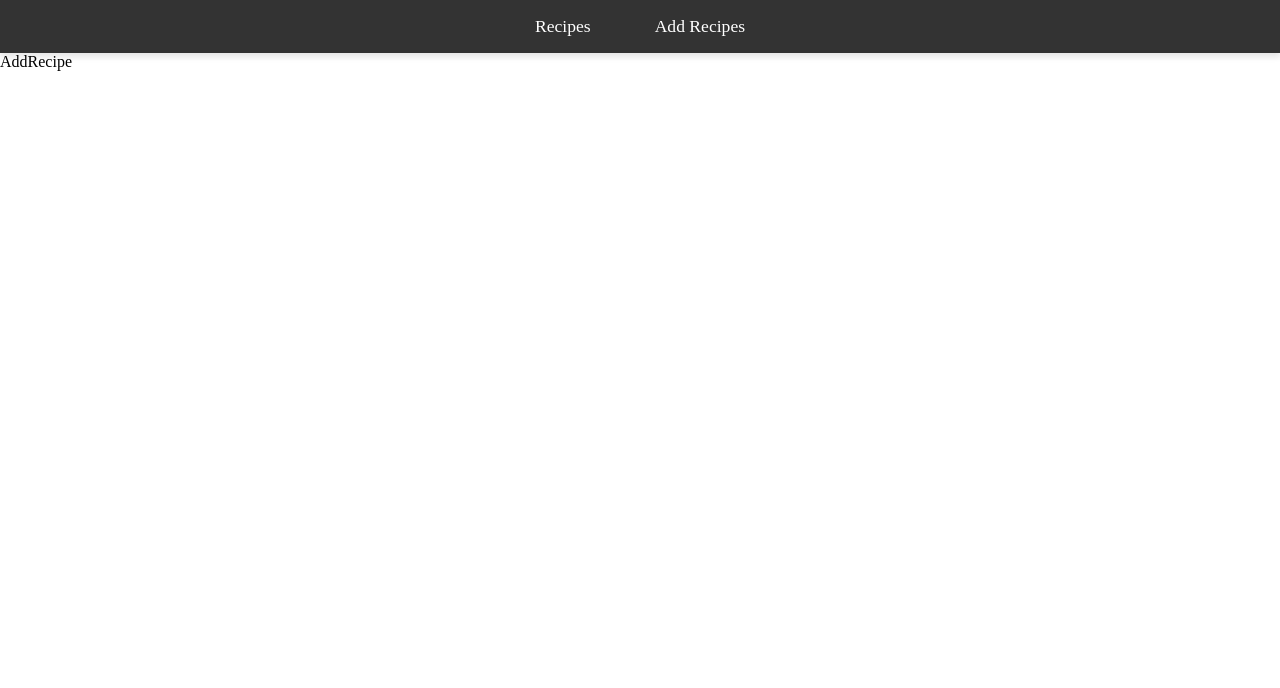
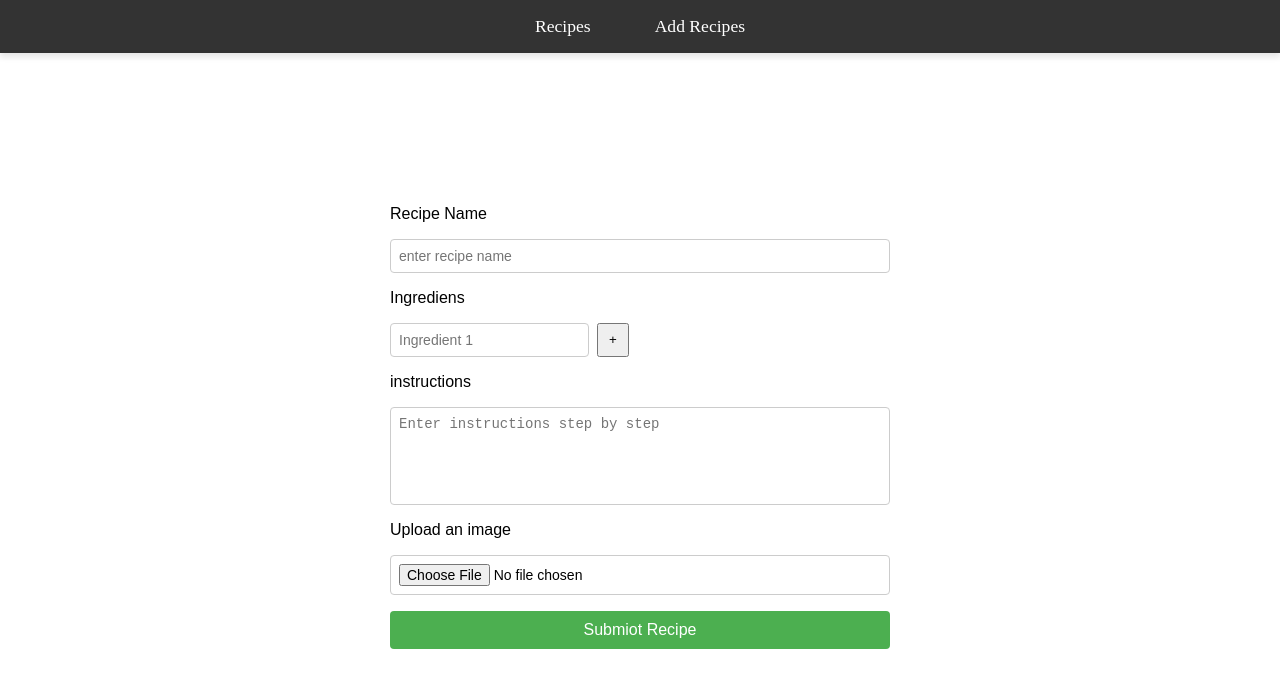
Before and after one commit to shahramjabari/recipe-project, a React (Vite) app: page /add-recipe in a window 1280 px wide. Shown: the top 688 px of the page. Built offline with nearby package versions, Linux system fonts and the light colour scheme; no server answers.

Commit message:
fixed add recipes

```diff
--- a/package.json
+++ b/package.json
@@ -10,6 +10,8 @@
     "preview": "vite preview"
   },
   "dependencies": {
+    "@cloudinary/react": "^1.14.1",
+    "@cloudinary/url-gen": "^1.21.0",
     "firebase": "^11.6.1",
     "react": "^19.0.0",
     "react-dom": "^19.0.0",
--- a/src/pages/AddRecipe/AddRecipe.jsx
+++ b/src/pages/AddRecipe/AddRecipe.jsx
@@ -1,7 +1,222 @@
+import { useRef, useState } from "react";
 import styles from "./AddRecipe.module.css";
+import { addDoc, collection } from "firebase/firestore";
+import { database } from "../../fireBaseConfig";
 
 const AddRecipe = () => {
-  return <div>AddRecipe</div>;
+  const [recipeDetails, setRecipeDetails] = useState({
+    title: "",
+    ingredients: [""],
+    instructions: "",
+    image: null,
+    previewUrl: null,
+  });
+  const fileInputRef = useRef(null);
+  //   retriving input value
+  const handleChange = (e) => {
+    const { name, value } = e.target;
+    if (e.target.type === "file") return;
+    setRecipeDetails((prevDetails) => ({
+      ...prevDetails,
+      [name]: value,
+    }));
+  };
+  //   add input fields for ingredients
+  const addIngredient = () => {
+    if (
+      recipeDetails.ingredients[recipeDetails.ingredients.length - 1] !== ""
+    ) {
+      setRecipeDetails((prevDetails) => ({
+        ...prevDetails,
+        ingredients: [...recipeDetails.ingredients, ""],
+      }));
+    } else {
+      alert("please fill out the current ingredient input first");
+    }
+  };
+  //   retrive the ingredients from the form
+  const handleIngredientsChange = (index, value) => {
+    const updatedIngredients = [...recipeDetails.ingredients];
+    updatedIngredients[index] = value;
+    setRecipeDetails((prevDetails) => ({
+      ...prevDetails,
+      ingredients: updatedIngredients,
+    }));
+  };
+  //    create fuction for retieving image from the form
+  const handleImageChange = (e) => {
+    const file = e.target.files[0];
+    if (file && file.type.startsWith("image/")) {
+      const previewUrl = URL.createObjectURL(file);
+      setRecipeDetails((prevDetails) => ({
+        ...prevDetails,
+        image: file,
+        previewUrl: previewUrl,
+      }));
+      console.log("file", file);
+    } else {
+      setRecipeDetails((prevDetails) => ({
+        ...prevDetails,
+        image: null,
+        previewUrl: null,
+      }));
+      console.log("please upload a valid image");
+    }
+  };
+  //   Removing the selected Image
+  const handleRemoveImage = () => {
+    setRecipeDetails((prevDetails) => ({
+      ...prevDetails,
+      image: null,
+      previewUrl: null,
+    }));
+    if (fileInputRef.current) {
+      fileInputRef.current.value = "";
+    }
+  };
+  //   uploading the image the to cloudinary istorage
+  const uploadImage = async () => {
+    const formData = new FormData();
+
+    formData.append("file", recipeDetails.image);
+    formData.append("upload_preset", "upload_preset");
+    formData.append("cloud_name", "dgfy4osmh");
+    try {
+      const response = await fetch(
+        `https://api.cloudinary.com/v1_1/dgfy4osmh/upload`,
+        {
+          method: "POST",
+          body: formData,
+        }
+      );
+      const data = await response.json();
+      console.log("image url", data.secure_url);
+      console.log("Public ID", data.public_id);
+
+      setRecipeDetails((prevDetails) => ({
+        ...prevDetails,
+        previewUrl: data.secure_url,
+      }));
+
+      alert("image was uploaded");
+      return data.secure_url;
+    } catch (error) {
+      alert("failed to upload the image");
+      console.log(error.message);
+      return null;
+    }
+  };
+  //    save data to firestore
+  const saveDataToFirestore = async (recipe) => {
+    try {
+      const docRef = await addDoc(collection(database, "recipes"), recipe);
+      console.log("document has been added with the id:", docRef.id);
+    } catch (error) {
+      console.log(error.message, "failed to store the document");
+    }
+  };
+
+  //   handle form submit
+  const handleSubmit = async (e) => {
+    e.preventDefault();
+    try {
+      const imageUrl = await uploadImage();
+
+      const recipeData = {
+        ...recipeDetails,
+        image: imageUrl,
+      };
+      console.log("recipe data:", recipeData);
+      await saveDataToFirestore(recipeData);
+    } catch (error) {
+      console.log(error.message);
+    }
+  };
+  return (
+    <div className={styles.addRecipeContainer}>
+      <form className={styles.addRecipeForm} onSubmit={handleSubmit}>
+        {/* title */}
+        <label htmlFor="title" className={styles.lable}>
+          Recipe Name
+        </label>
+        <input
+          type="text"
+          name="title"
+          id="title"
+          className={styles.input}
+          placeholder="enter recipe name"
+          required
+          onChange={handleChange}
+        />
+        {/* ingridiens */}
+        <label htmlFor="ingredients" className={styles.lable}>
+          Ingrediens
+        </label>
+        <div className={styles.ingredientsSection} id="ingredents-section">
+          {recipeDetails.ingredients.map((ingredients, index) => (
+            <div className={styles.ingredientRow} key={index}>
+              <input
+                type="text"
+                className={styles.input}
+                placeholder={`Ingredient ${index + 1}`}
+                name={`Ingredient ${index + 1}`}
+                onChange={(e) => handleIngredientsChange(index, e.target.value)}
+              />
+            </div>
+          ))}
+          <button
+            className={styles.addIngredientButton}
+            onClick={addIngredient}
+          >
+            +
+          </button>
+        </div>
+        {/* instructions */}
+        <label htmlFor="instructions" className={styles.lable}>
+          instructions
+        </label>
+        <textarea
+          name="instructions"
+          id="instructions"
+          rows={5}
+          className={styles.textarea}
+          placeholder="Enter instructions step by step"
+          required
+          onChange={handleChange}
+        ></textarea>
+        {/* imageUpload */}
+        <label htmlFor="image" className={styles.lable}>
+          Upload an image
+        </label>
+        <input
+          type="file"
+          id="image"
+          name="image"
+          className={styles.fileInput}
+          accept=".jpg, .png, .jpeg"
+          onChange={handleImageChange}
+          ref={fileInputRef}
+        />
+        {recipeDetails.previewUrl && (
+          <div className={styles.imagePreviewContainer}>
+            <img
+              src={recipeDetails.previewUrl}
+              alt="recipe image preview"
+              className={styles.imagePreview}
+            />
+            <button
+              className={styles.removeImageButton}
+              onClick={handleRemoveImage}
+            >
+              Revome Image
+            </button>
+          </div>
+        )}
+        {/* submitbutton */}
+        <button className={styles.submitButton}>Submiot Recipe</button>
+      </form>
+    </div>
+  );
 };
 
 export default AddRecipe;
--- a/src/pages/AddRecipe/AddRecipe.module.css
+++ b/src/pages/AddRecipe/AddRecipe.module.css
@@ -0,0 +1,95 @@
+.addRecipeContainer {
+  width: 100%;
+  height: 100%;
+  display: flex;
+  justify-content: center;
+  align-items: center;
+}
+.addRecipeForm {
+  display: flex;
+  flex-direction: column;
+  gap: 16px;
+  min-width: 500px;
+  max-width: 600px;
+  margin: 0 auto;
+  font-family: Arial, sans-serif;
+}
+
+.label {
+  font-weight: bold;
+  /* margin-bottom: 8px; */
+}
+
+.input,
+.textarea,
+.fileInput {
+  width: 100%;
+  padding: 8px;
+  border: 1px solid #ccc;
+  border-radius: 4px;
+  font-size: 14px;
+}
+
+.textarea {
+  resize: none;
+}
+
+.ingredientsSection {
+  max-width: 600px; /* Restrict container width */
+  display: flex; /* Use flexbox for layout */
+  flex-wrap: wrap; /* Allow child elements to wrap to the next row */
+  gap: 8px; /* Add space between elements */
+  justify-content: flex-start; /* Ensures even distribution */
+}
+.addIngredientButton {
+  width: 32px;
+  cursor: pointer;
+}
+.submitButton {
+  background-color: #4caf50;
+  color: white;
+  padding: 10px 15px;
+  border: none;
+  border-radius: 4px;
+  font-size: 16px;
+  cursor: pointer;
+  text-align: center;
+}
+
+.submitButton:hover {
+  background-color: #45a049;
+}
+.imagePreviewContainer {
+  width: 100%; /* Occupies full width of the parent or viewport */
+  height: 100%; /* Occupies full height of the parent or viewport */
+  display: flex; /* Enables flexbox for centering */
+  flex-direction: column;
+  justify-content: center; /* Centers horizontally */
+  align-items: center; /* Centers vertically */
+  background-color: #f9f9f9; /* Optional: Light background for visibility */
+  border: 1px solid #ccc; /* Optional: Outline for the container */
+  padding: 8px; /* Space around the image */
+  overflow: hidden; /* Ensures clean containment of the image */
+}
+
+.imagePreview {
+  max-width: 150px; /* Ensures the image stays small */
+  max-height: 150px; /* Maintains proportional scaling */
+  object-fit: cover; /* Prevents distortion and keeps scaling proportional */
+  border-radius: 4px; /* Adds rounding to the image for aesthetics */
+}
+
+.removeImageButton {
+  margin-top: 8px;
+  background-color: #ff4d4d; /* Red for emphasis */
+  color: white;
+  border: none;
+  border-radius: 4px;
+  padding: 6px 10px; /* Compact padding */
+  font-size: 14px; /* Standard button text size */
+  cursor: pointer; /* Indicates clickable action */
+}
+
+.removeImageButton:hover {
+  background-color: #e60000; /* Slightly darker red for hover effect */
+}
```
Also changed, not shown: 1 other file (tests, documents, lock files or other folders).
